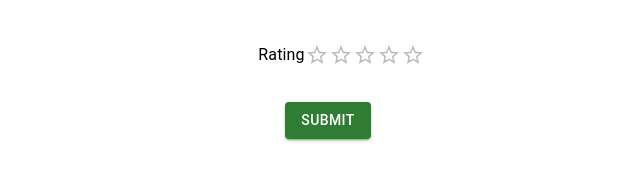
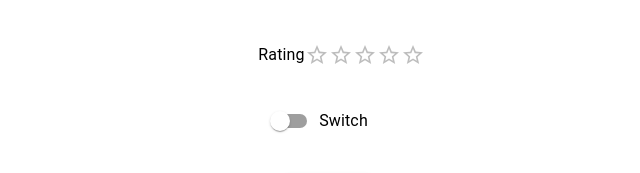
Before and after one commit to kabtamu-degifie/mui-formik-reusable-form, a React (Create React App) app: page / in a window 1280 px wide. Shown: the part 284-457 px from the top of the page, without its empty margins (360-1000 px from the left). Built offline with nearby package versions, Linux system fonts and the light colour scheme.

Commit message:
Added Switch

```diff
--- a/src/App.js
+++ b/src/App.js
@@ -11,6 +11,7 @@ function App() {
     radio: "",
     checkbox: [],
     rating: "",
+    switch: false,
   };
 
   const onSubmit = (values) => {
@@ -23,6 +24,7 @@ function App() {
     radio: Yup.string().required().label("Radio"),
     checkbox: Yup.array().min(1).label("Checkbox"),
     rating: Yup.number().required().label("Rating"),
+    switch: Yup.boolean(),
   });
 
   const selectOptions = [
@@ -97,6 +99,14 @@ function App() {
                     label="Rating"
                   />
                 </Grid>
+
+                <Grid item md={12}>
+                  <FormikControl
+                    control="switch"
+                    name="switch"
+                    label="Switch"
+                  />
+                </Grid>
                 <Grid item md={12}>
                   <Button variant="contained" color="success" type="submit">
                     Submit
--- a/src/components/FormikControl.js
+++ b/src/components/FormikControl.js
@@ -3,6 +3,7 @@ import Checkbox from "./Checkbox";
 import Radio from "./Radio";
 import Rating from "./Rating";
 import Select from "./Select";
+import Switch from "./Switch";
 import TextField from "./TextField";
 
 function FormikControl({ control, ...rest }) {
@@ -17,6 +18,8 @@ function FormikControl({ control, ...rest }) {
       return <Checkbox {...rest} />;
     case "rating":
       return <Rating {...rest} />;
+    case "switch":
+      return <Switch {...rest} />;
     default:
       return null;
   }
--- /dev/null
+++ b/src/components/Switch.js
@@ -0,0 +1,21 @@
+import React from "react";
+import {
+  FormControl,
+  FormControlLabel,
+  FormHelperText,
+  Switch as MuiSwitch,
+} from "@mui/material";
+import { useField } from "formik";
+
+function Switch({ label, precision, ...rest }) {
+  const [field, meta] = useField(rest);
+  const errorText = meta.error && meta.touched ? meta.error : "";
+  return (
+    <FormControl error={!!errorText}>
+      <FormControlLabel label={label} control={<MuiSwitch {...field} />} />
+      <FormHelperText>{errorText}</FormHelperText>
+    </FormControl>
+  );
+}
+
+export default Switch;
```
